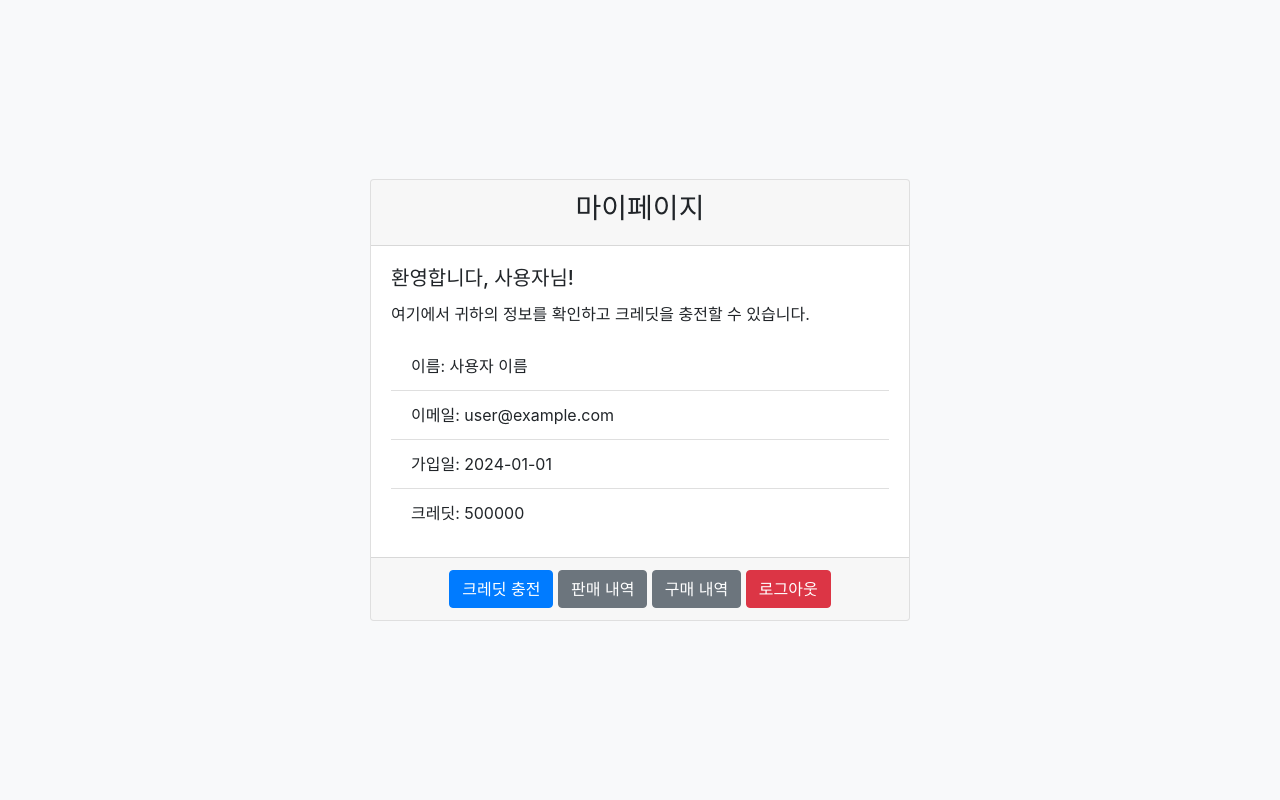
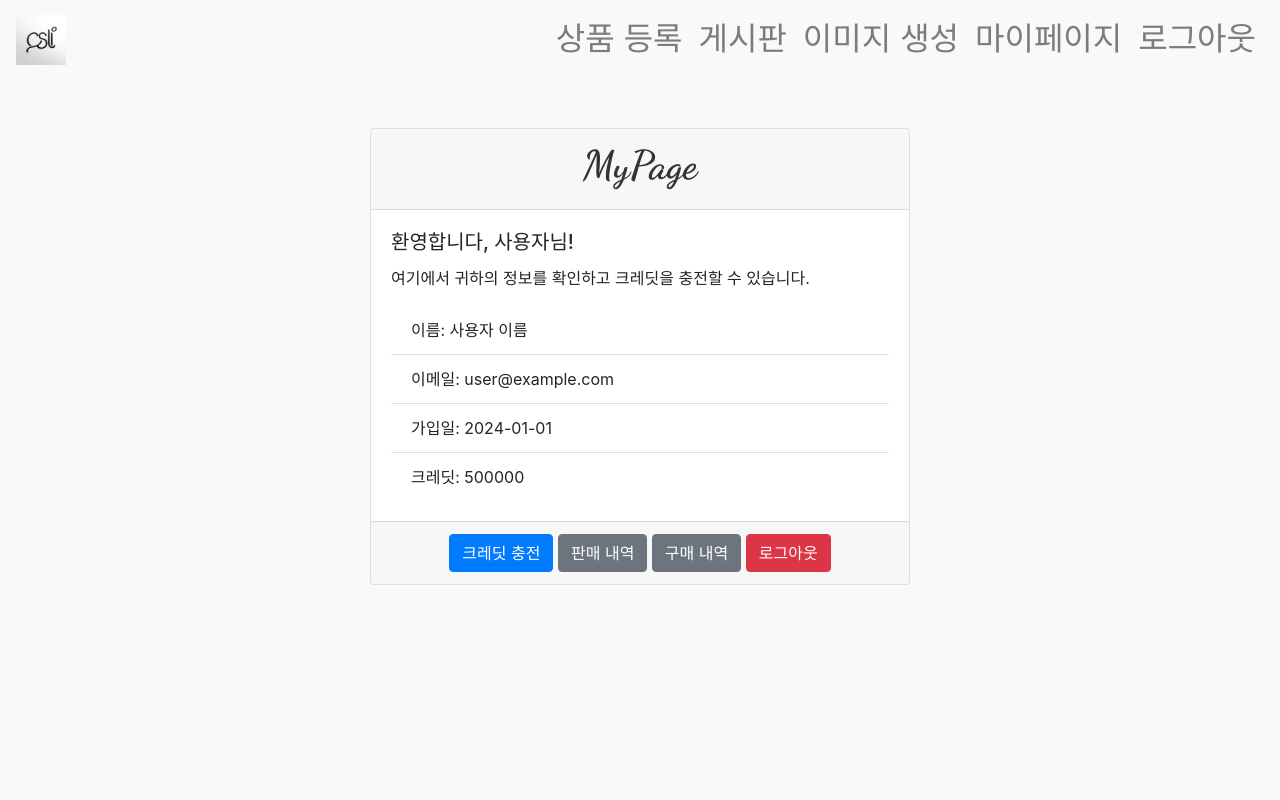
Before and after one commit to ahastuart/InC_Project_1, a Flask app: page /myPage in a window 1280 px wide. Run offline with Flask 3, Linux system fonts and the light colour scheme; the visitor is signed in with stand-in values (Sample User, id 1); some libraries are stand-ins or nearby versions.

Commit message:
스타일 추가

```diff
--- a/templates/myPage.html
+++ b/templates/myPage.html
@@ -3,26 +3,73 @@
 <head>
     <meta charset="UTF-8">
     <meta name="viewport" content="width=device-width, initial-scale=1.0">
-    <title>마이페이지</title>
+    <title>myPage</title>
     <!-- 부트스트랩 CSS 링크 -->
     <link href="https://stackpath.bootstrapcdn.com/bootstrap/4.5.2/css/bootstrap.min.css" rel="stylesheet">
+    <!-- Dancing Script 및 Nanum Pen Script 폰트 링크 -->
+    <link href="https://fonts.googleapis.com/css2?family=Dancing+Script:wght@700&family=Nanum+Pen+Script&display=swap" rel="stylesheet">
     <style>
+        .fancy-title {
+            font-family: 'Dancing Script', cursive;
+            font-size: 2.5em;
+            text-align: center;
+            color: #333;
+        }
         body {
-            display: flex;
-            align-items: center;
-            justify-content: center;
-            height: 100vh;
             background-color: #f8f9fa;
+        }
+        .navbar-brand img {
+            width: 50px;
+            height: auto;
+        }
+        /* 내비게이션 링크 스타일 */
+        .navbar-nav .nav-link {
+            font-family: 'Nanum Pen Script', cursive; /* Nanum Pen Script 폰트 적용 */
+            color: #333; /* 텍스트 색상 조정 */
+            font-size: 32px; /* 폰트 사이즈 변경 */
         }
     </style>
 </head>
 <body>
-    <div class="container">
+    <!-- 네비게이션 바 추가 -->
+    <nav class="navbar navbar-expand-lg navbar-light bg-light">
+        <a class="navbar-brand" href="{{ url_for('main') }}">
+            <img src="{{ url_for('static', filename='/image/logo.png') }}" alt="쇼핑몰 로고">
+        </a>
+        <button class="navbar-toggler" type="button" data-toggle="collapse" data-target="#navbarNav" aria-controls="navbarNav" aria-expanded="false" aria-label="Toggle navigation">
+            <span class="navbar-toggler-icon"></span>
+        </button>
+        <div class="collapse navbar-collapse" id="navbarNav">
+            <ul class="navbar-nav ml-auto">
+                <li class="nav-item">
+                    <a class="nav-link" href="{{ url_for('addProduct') }}">상품 등록</a>
+                </li>
+                <li class="nav-item">
+                    <a class="nav-link" href="{{ url_for('board') }}">게시판</a>
+                </li>
+                <li class="nav-item">
+                    <a class="nav-link" href="{{ url_for('createImage') }}">이미지 생성</a>
+                </li>
+                <li class="nav-item">
+                    <a class="nav-link" href="{{ url_for('myPage') }}">마이페이지</a>
+                </li>
+                <li class="nav-item">
+                    {% if 'login_info' in session %}
+                        <a class="nav-link" href="{{ url_for('logout') }}">로그아웃</a>
+                    {% else %}
+                        <a class="nav-link" href="{{ url_for('login') }}">로그인</a>
+                    {% endif %}
+                </li>
+            </ul>
+        </div>
+    </nav>
+
+    <div class="container mt-5">
         <div class="row justify-content-center">
             <div class="col-md-6">
                 <div class="card">
                     <div class="card-header text-center">
-                        <h3>마이페이지</h3>
+                        <h3 class="fancy-title">MyPage</h3>
                     </div>
                     <div class="card-body">
                         <h5 class="card-title">환영합니다, 사용자님!</h5>
@@ -44,6 +91,7 @@
             </div>
         </div>
     </div>
+
     <!-- 부트스트랩 JS 및 의존성 링크 -->
     <script src="https://code.jquery.com/jquery-3.5.1.slim.min.js"></script>
     <script src="https://cdn.jsdelivr.net/npm/@popperjs/core@2.11.6/dist/umd/popper.min.js"></script>
```
Also changed, not shown: templates/addProduct.html (+7 -1 lines), templates/home.html (+10 -21 lines), templates/login.html (+12 -4 lines), templates/signup.html (+19 -5 lines).
